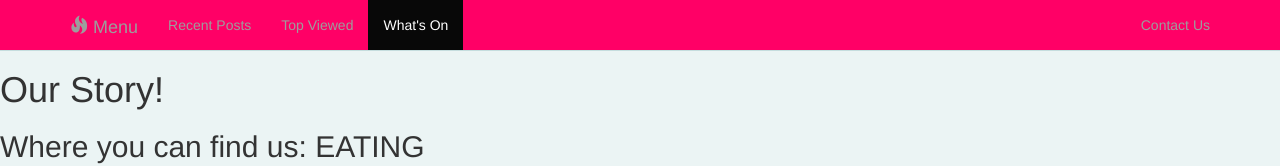
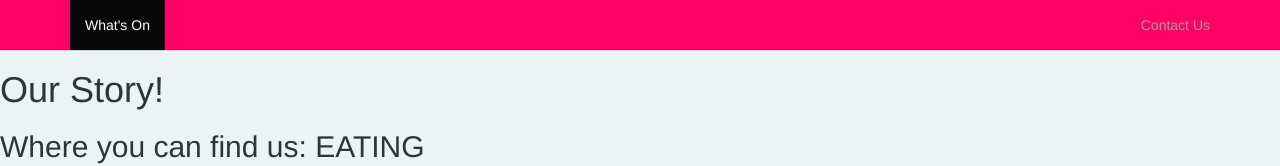
Before and after one commit to sharma-s/Foodie-V2, a plain HTML site: page OURSTORY.html in a window 1280 px wide. Shown: the top 166 px of the page. Drawn offline with Linux system fonts and the light colour scheme.

Commit message:
Update OURSTORY.html

```diff
--- a/OURSTORY.html
+++ b/OURSTORY.html
@@ -23,22 +23,12 @@
                     <span class="icon-bar"></span>
                     <span class="icon-bar"></span>
                 </button>
-                <a class="navbar-brand" href="#">
-                	<span class="glyphicon glyphicon-fire"></span>
-                	Menu
-                </a>
             </div>
             <!-- Navbar links -->
             <div class="collapse navbar-collapse" id="bs-example-navbar-collapse-1">
                 <ul class="nav navbar-nav">
-                    <li>
-                        <a href="#">Recent Posts</a>
-                    </li>
-                    <li>
-                        <a href="#">Top Viewed</a>
-                    </li>
                     <li class="active">
-                        <a href="#">What's On</a>
+                        <a href="index.html">What's On</a>
                     </li>
                 </ul>
                 <ul class="nav navbar-nav navbar-right">
```
